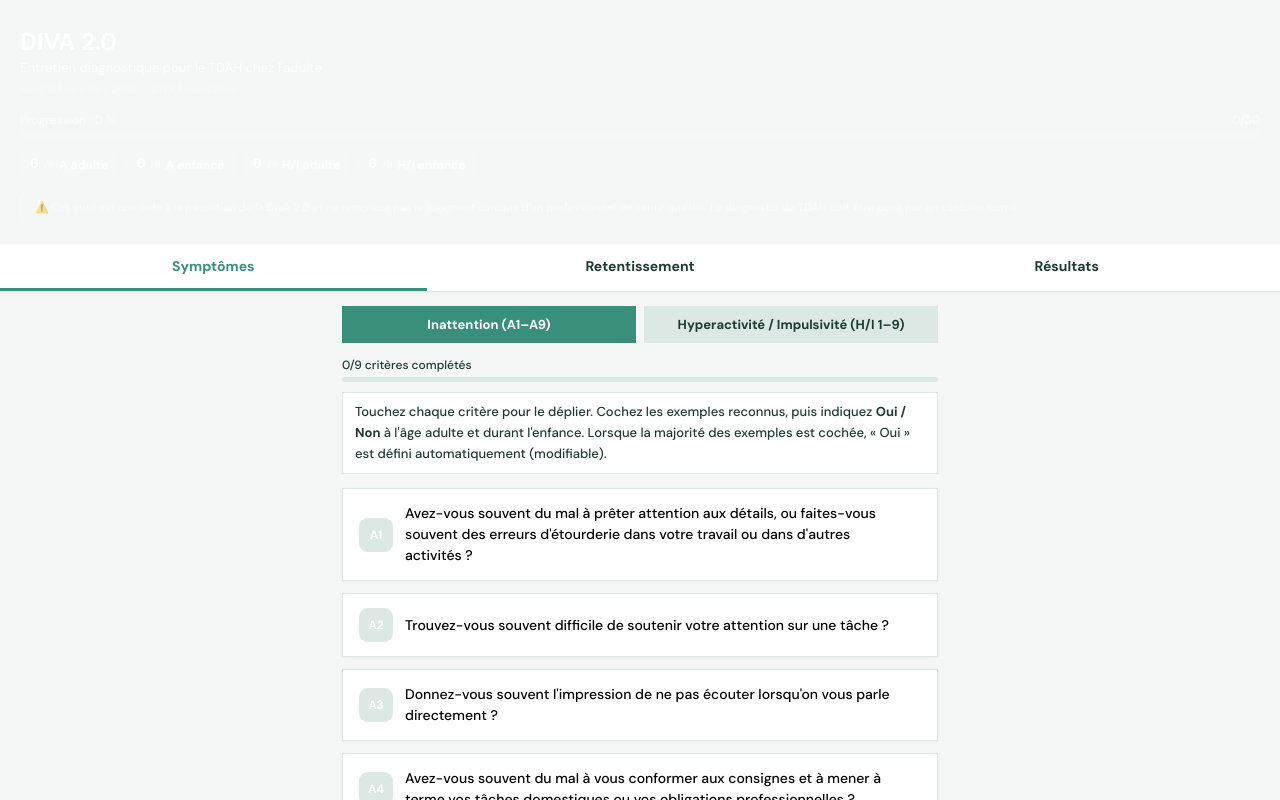
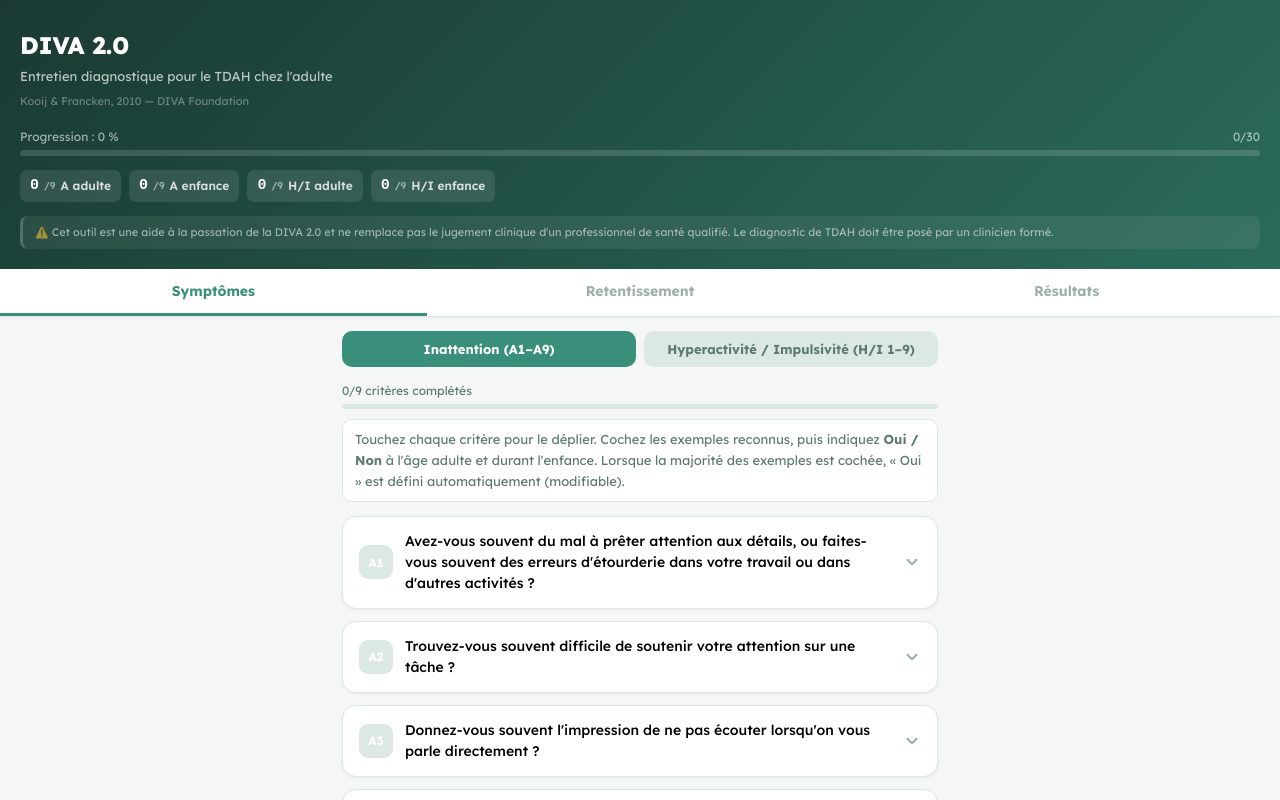
Before and after one commit to JohnnyLovelier/TDAH-FR, a Next.js app: page / in a window 1280 px wide. Shown: the top 800 px of the page. Built offline with nearby package versions, Linux system fonts and the light colour scheme.

Commit message:
Update globals.css

```diff
--- a/src/app/globals.css
+++ b/src/app/globals.css
@@ -1,39 +1,28 @@
-@import url('https://fonts.googleapis.com/css2?family=DM+Sans:ital,opsz,wght@0,9..40,300;0,9..40,500;0,9..40,700;1,9..40,400&family=Fraunces:opsz,wght@9..144,600;9..144,800&display=swap');
+@import url('https://fonts.googleapis.com/css2?family=Lexend:wght@300;400;500;600;700;800&display=swap');
 
 :root {
-  --font-body: 'DM Sans', system-ui, sans-serif;
-  --font-display: 'Fraunces', Georgia, serif;
+  --font: 'Lexend', Verdana, sans-serif;
   --c-bg: #f4f7f6;
-  --c-card: #ffffff;
+  --c-card: #fff;
   --c-text: #1e3a34;
-  --c-text-soft: #5c7a72;
-  --c-text-faint: #9bb0a8;
+  --c-muted: #5c7a72;
+  --c-faint: #9bb0a8;
   --c-border: #dce8e4;
   --c-accent: #3a8f7a;
   --c-accent-soft: #e6f3ef;
   --c-accent-dark: #2a6b5c;
   --c-yes: #3a8f6a;
-  --c-yes-soft: #e6f5ee;
+  --c-yes-bg: #e6f5ee;
   --c-no: #b85c4f;
-  --c-no-soft: #fceae7;
-  --c-progress: #3a8f7a;
-  --c-check: #3a8f7a;
-  --c-header-from: #1a3a32;
-  --c-header-to: #2a6b5c;
-  --radius: 14px;
-  --radius-sm: 10px;
-  --shadow: 0 1px 3px rgba(30,58,52,0.06);
-  --shadow-lg: 0 4px 16px rgba(30,58,52,0.08);
+  --c-no-bg: #fceae7;
+  --c-hdr-1: #1a3a32;
+  --c-hdr-2: #2a6b5c;
+  --r: 14px;
+  --rs: 10px;
 }
 
-*, *::before, *::after { box-sizing: border-box; margin: 0; padding: 0; }
-html { -webkit-text-size-adjust: 100%; scroll-behavior: smooth; }
-body {
-  font-family: var(--font-body);
-  background: var(--c-bg);
-  color: var(--c-text);
-  min-height: 100vh;
-  -webkit-font-smoothing: antialiased;
-}
-input, button, select { font-family: inherit; }
-button { cursor: pointer; border: none; background: none; }
+*,*::before,*::after{box-sizing:border-box;margin:0;padding:0}
+html{-webkit-text-size-adjust:100%;scroll-behavior:smooth}
+body{font-family:var(--font);background:var(--c-bg);color:var(--c-text);min-height:100vh;-webkit-font-smoothing:antialiased;font-size:15px;line-height:1.6}
+input,button,select{font-family:inherit}
+button{cursor:pointer;border:none;background:none}
```
